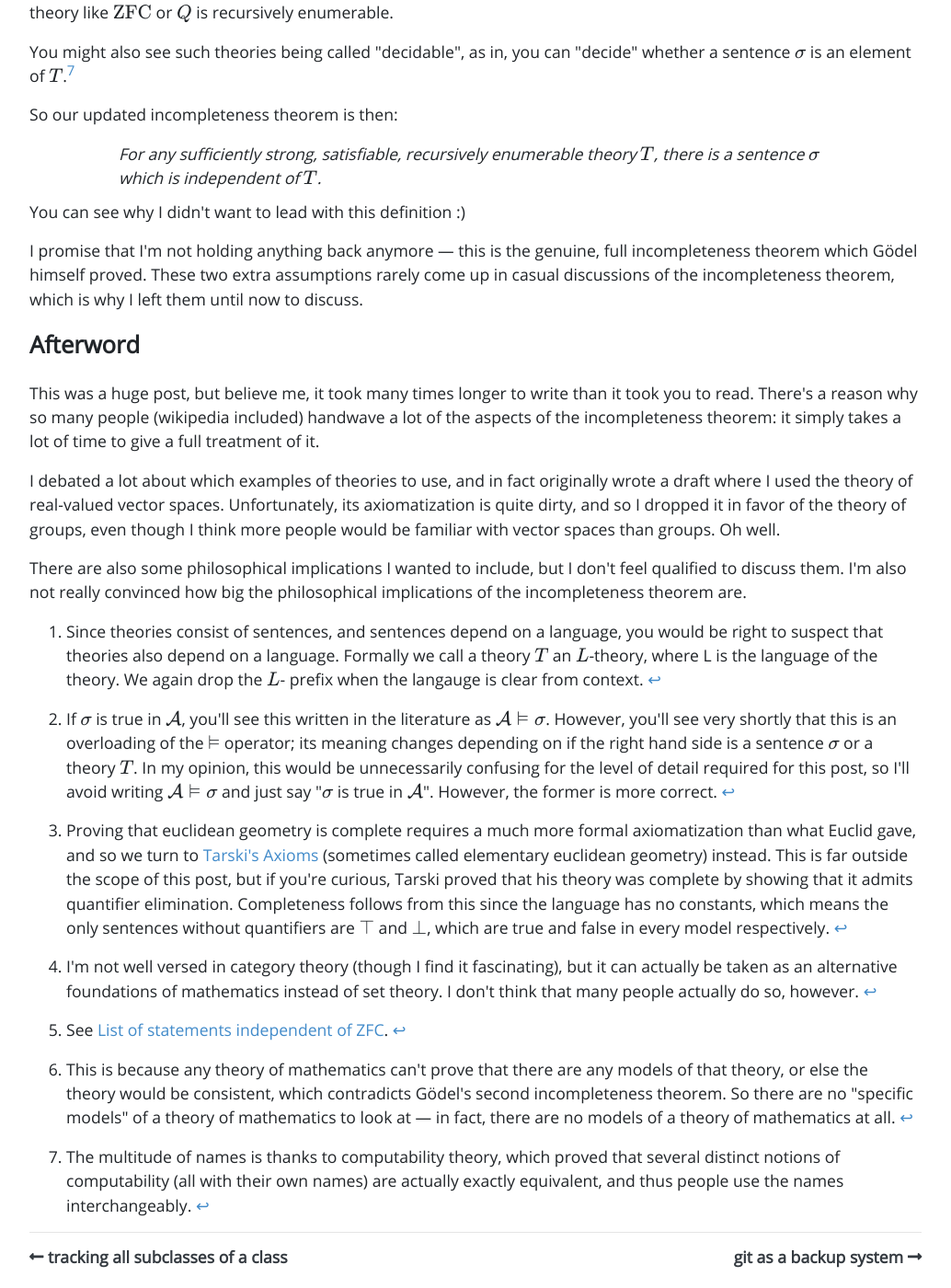
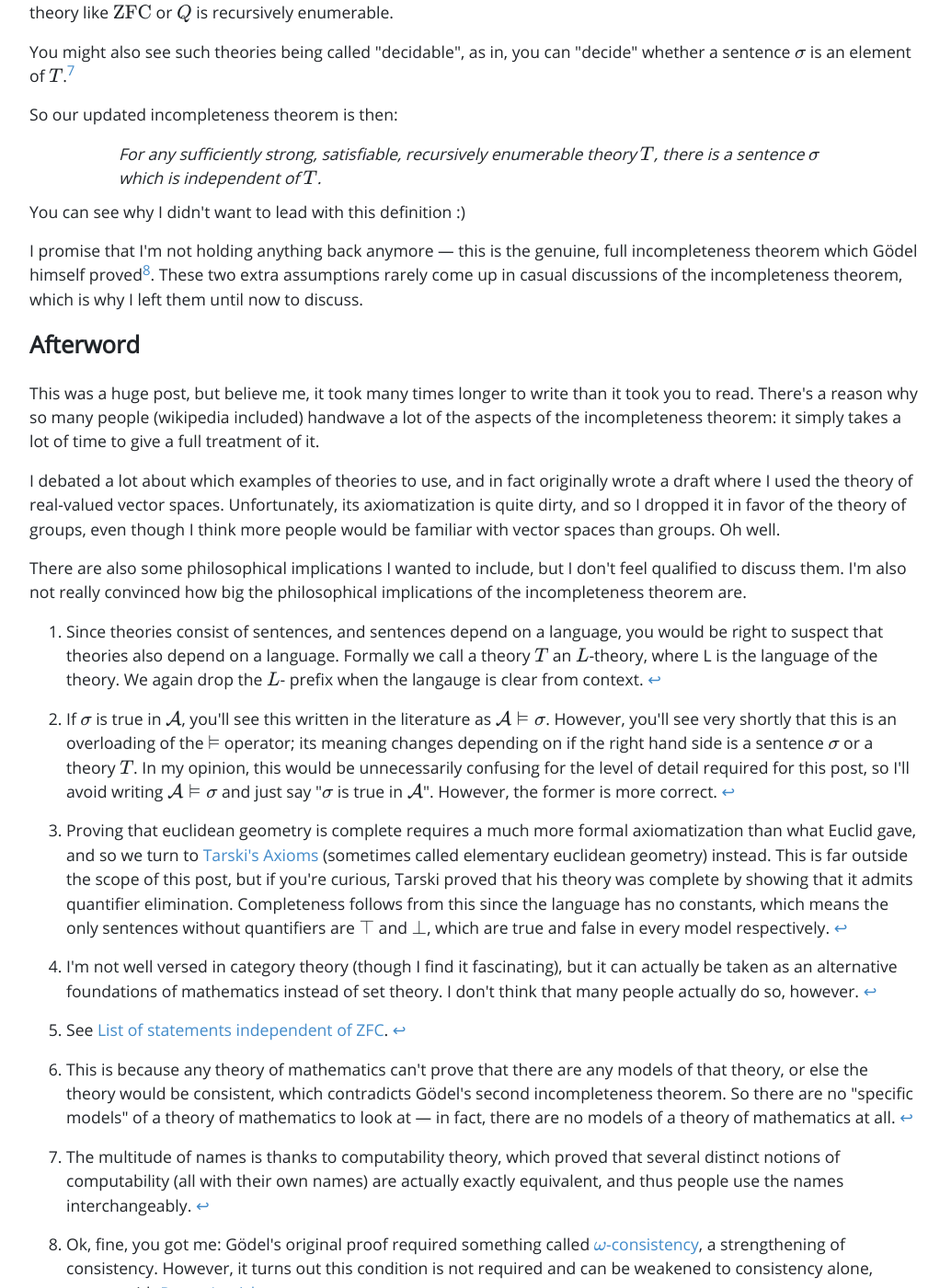
Before and after one commit to Liam-DeVoe/liam-devoe.github.io, a Jekyll site: the page built from _posts/2022-03-16-godels-incompleteness-theorem.md, in a window 1280 px wide and 1400 px high, scrolled down 8814 px. Shown: the whole window at 92% size, without its empty margins (123-1157 px from the left). Built offline with Jekyll 4.4.1, drawn with Linux system fonts in a browser that asks for light colours; nearby versions of some CDN libraries; some web fonts are replaced; formulas are drawn with MathJax 3; some of the changed text lies outside the part shown.

Commit message:
add footnote about rosser's trick

```diff
--- a/_posts/2022-03-16-godels-incompleteness-theorem.md
+++ b/_posts/2022-03-16-godels-incompleteness-theorem.md
@@ -212,7 +212,7 @@
 
 You can see why I didn't want to lead with this definition :)
 
-I promise that I'm not holding anything back anymore — this is the genuine, full incompleteness theorem which Gödel himself proved. These two extra assumptions rarely come up in casual discussions of the incompleteness theorem, which is why I left them until now to discuss.
+I promise that I'm not holding anything back anymore — this is the genuine, full incompleteness theorem which Gödel himself proved[^8]. These two extra assumptions rarely come up in casual discussions of the incompleteness theorem, which is why I left them until now to discuss.
 
 # Afterword
 
@@ -235,3 +235,5 @@
 [^6]: This is because any theory of mathematics can't prove that there are any models of that theory, or else the theory would be consistent, which contradicts Gödel's second incompleteness theorem. So there are no "specific models" of a theory of mathematics to look at — in fact, there are no models of a theory of mathematics at all.
 
 [^7]: The multitude of names is thanks to computability theory, which proved that several distinct notions of computability (all with their own names) are actually exactly equivalent, and thus people use the names interchangeably.
+
+[^8]: Ok, fine, you got me: Gödel's original proof required something called [$\omega$-consistency](https://en.wikipedia.org/wiki/%CE%A9-consistent_theory), a strengthening of consistency. However, it turns out this condition is not required and can be weakened to consistency alone, proven with [Rosser's trick](https://en.wikipedia.org/wiki/Rosser%27s_trick).
```
